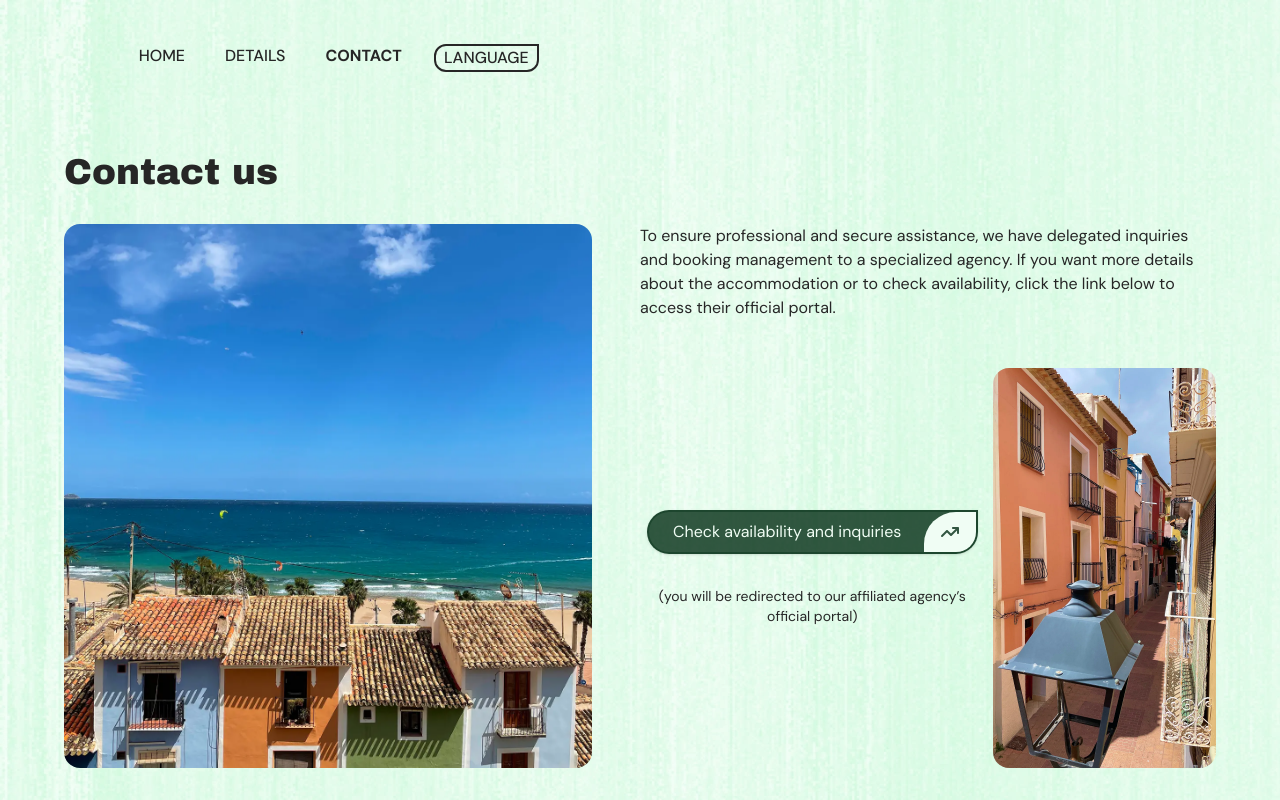
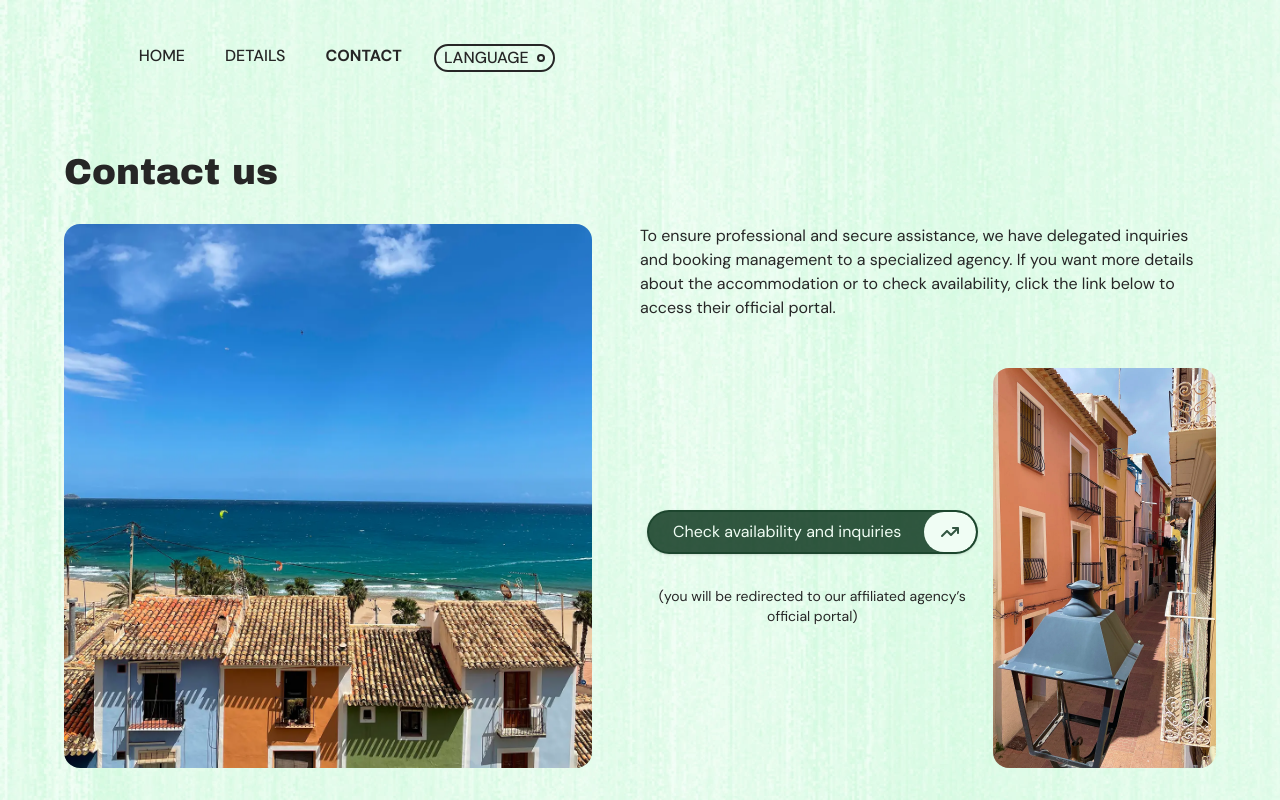
Before and after one commit to JaumeEsquerdo/costera-n1, a Next.js app in the folder costera-n1/: page /en/contacto in a window 1280 px wide. Shown: the top 800 px of the page. Built offline with nearby package versions, Linux system fonts and the light colour scheme.

Commit message:
cambiar decoracion botones y añadir icono al btn de Idioma

```diff
--- a/costera-n1/app/[locale]/contacto/page.jsx
+++ b/costera-n1/app/[locale]/contacto/page.jsx
@@ -49,14 +49,14 @@ export default function Contacto() {
     border-2 border-green-950/40
     bg-green-950/80
     text-green-50
-    rounded-b-4xl
-    rounded-tl-4xl
+    rounded-4xl
     overflow-hidden
     shadow-sm
     hover:shadow-md
+    hover:scale-95
     will-change-transform
     transition-all duration-200
-    active:scale-95"
+    active:scale-90"
                 >
                   <span className="flex items-center px-6 py-2 text-green-50">
                     {textsContact.cta}
@@ -66,7 +66,7 @@ export default function Contacto() {
 
       flex items-center justify-center
       px-4
-      rounded-tl-4xl
+      rounded-4xl
       bg-green-50
       text-green-950/80
       -ml-px
--- a/costera-n1/app/components/BookingCTA.jsx
+++ b/costera-n1/app/components/BookingCTA.jsx
@@ -51,14 +51,14 @@ export const BookingCTA = () => {
     border-2 border-green-950/40
     bg-green-950/80
     text-green-50
-    rounded-b-4xl
-    rounded-tl-4xl
+    rounded-4xl
     overflow-hidden
     shadow-sm
     hover:shadow-md
+    hover:scale-95
     will-change-transform
     transition-all duration-200
-    active:scale-95
+    active:scale-90
   "
         >
           <span className="flex items-center px-6 py-2 text-green-50">
@@ -70,7 +70,7 @@ export const BookingCTA = () => {
 
       flex items-center justify-center
       px-4
-      rounded-tl-4xl
+      rounded-4xl
       bg-green-50
       text-green-950/80
       -ml-px
--- a/costera-n1/app/components/Header.jsx
+++ b/costera-n1/app/components/Header.jsx
@@ -132,9 +132,10 @@ export const Header = ({ showText }) => {
               langIsOpen={langIsOpen}
               as="button"
               isoverdark
-              className={`mt-1 border-2 rounded-l-xl rounded-b-xl hover:opacity-80 hover:scale-95 active:scale-90 will-change-transform transition-transform duration-200`}
+              className={`mt-1 border-2  rounded-2xl hover:opacity-80 hover:scale-95 flex justify-center items-center gap-1 md:gap-2 active:scale-90 will-change-transform transition-transform duration-200`}
             >
-              {textsHeader.idioma}
+              {textsHeader.idioma}{" "}
+              <span className="w-2 h-2 rounded-full border-2 bg-transparent inline-block" />
             </NavElement>
             {/* </motion.div> */}
           </li>
```
